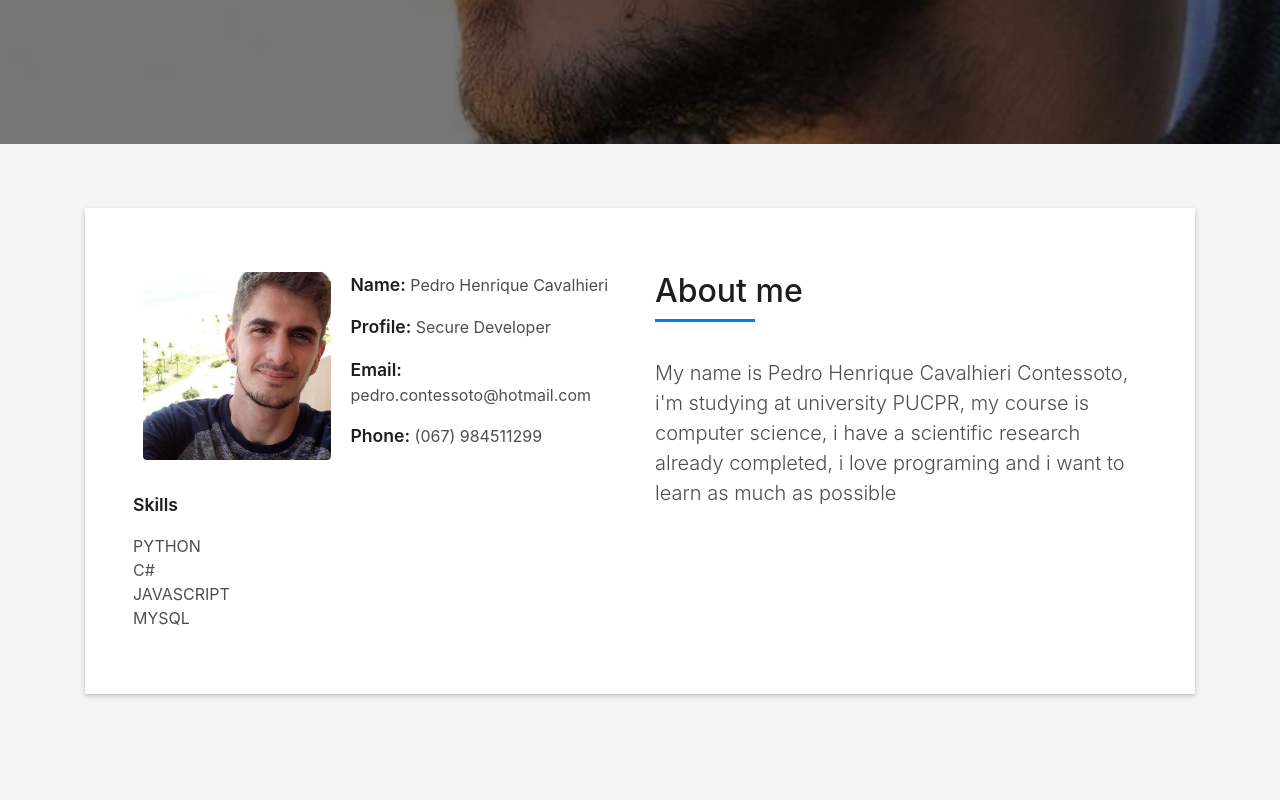
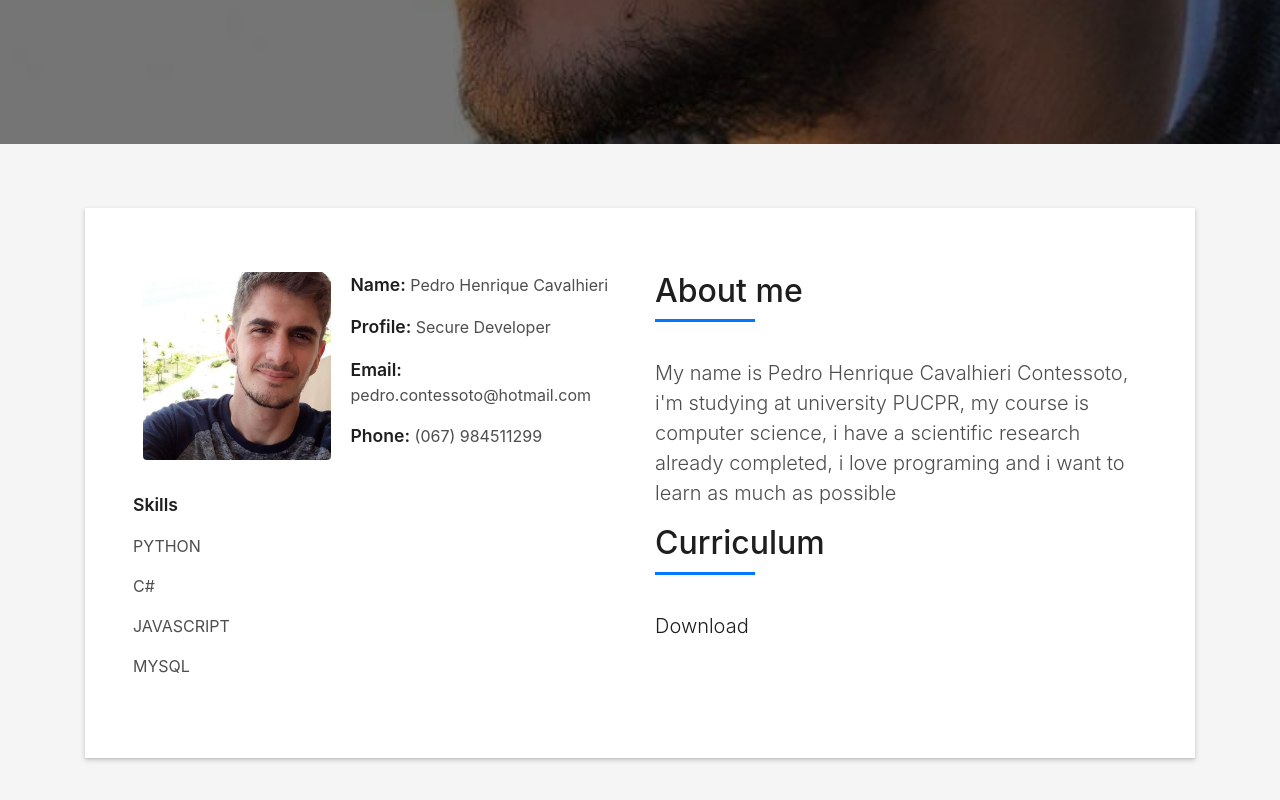
Before and after one commit to PedroContessoto1/Portifolio, a plain HTML site: page index.html in a window 1280 px wide. Shown: the part 656-1456 px from the top of the page. Before the commit the page ends 1398 px from the top, so only its background shows below. Drawn offline with Linux system fonts and the light colour scheme.

Commit message:
Link curriculum

```diff
--- a/index.html
+++ b/index.html
@@ -85,13 +85,13 @@
                                 </div>
                                 <div class="skill-mf">
                                     <p class="title-s">Skills</p>
-                                    <span>PYTHON<br/>
+                                    <p><span>PYTHON</span></p>
 
-                                    <span>C#<br/>
+                                    <p><span>C#</span></p>
 
-                                    <span>JAVASCRIPT<br/>
+                                    <p><span>JAVASCRIPT</span></p>
 
-                                    <span>MYSQL<br/>
+                                    <p><span>MYSQL</span></p>
                                 </div>
                             </div>
                             <div class="col-md-6">
@@ -106,6 +106,12 @@
                                         my course is computer science, i have a scientific research already completed,
                                         i love programing and i want to learn as much as possible
                                     </p>
+                                    <div class="title-box-2">
+                                        <h5 class="title-left">
+                                            Curriculum
+                                        </h5>
+                                    </div>
+                                    <a class="lead" href="/pdf/curicullum.pdf" target="_blank">Download</a>
                                 </div>
                             </div>
                         </div>
```
Also changed, not shown: 1 other file.
